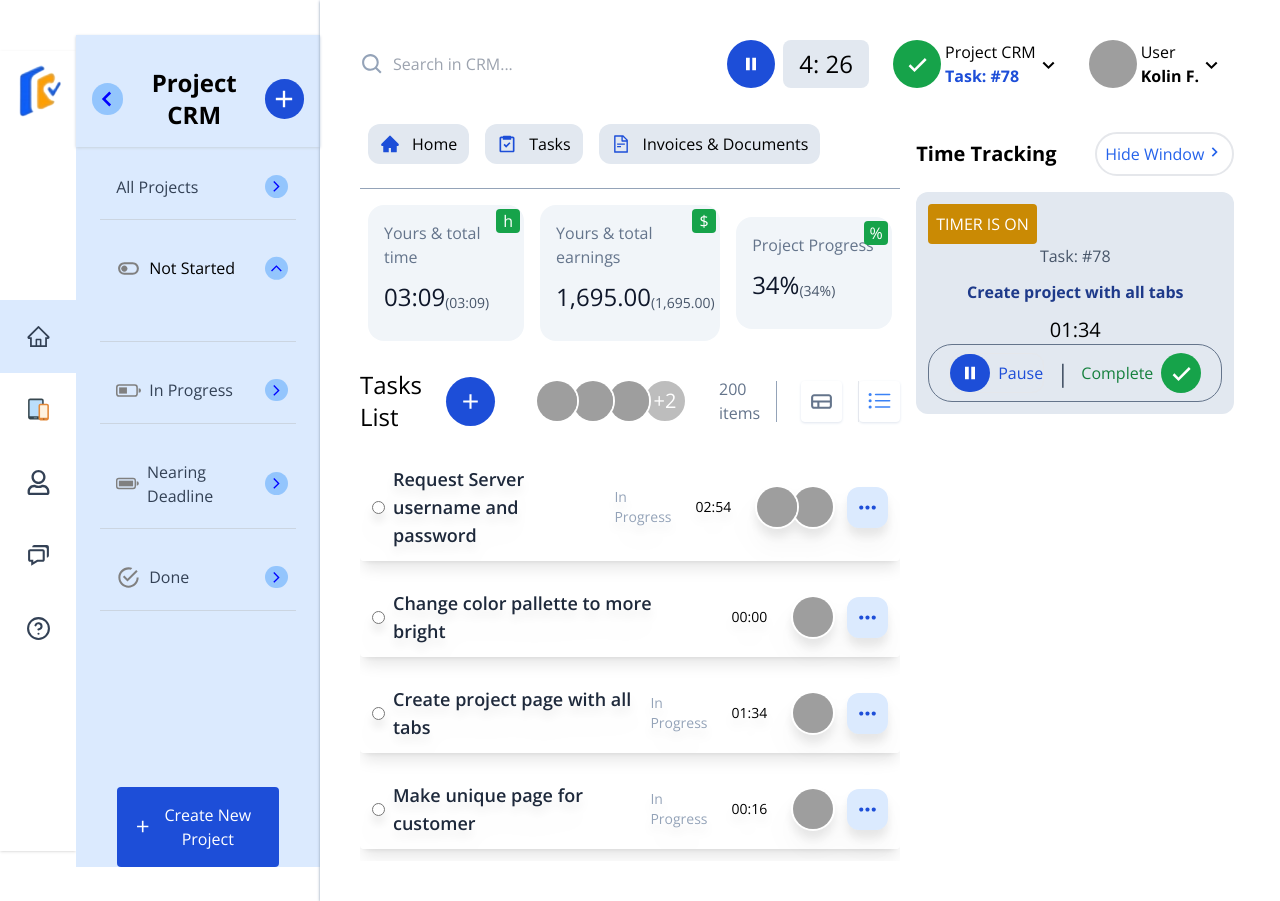
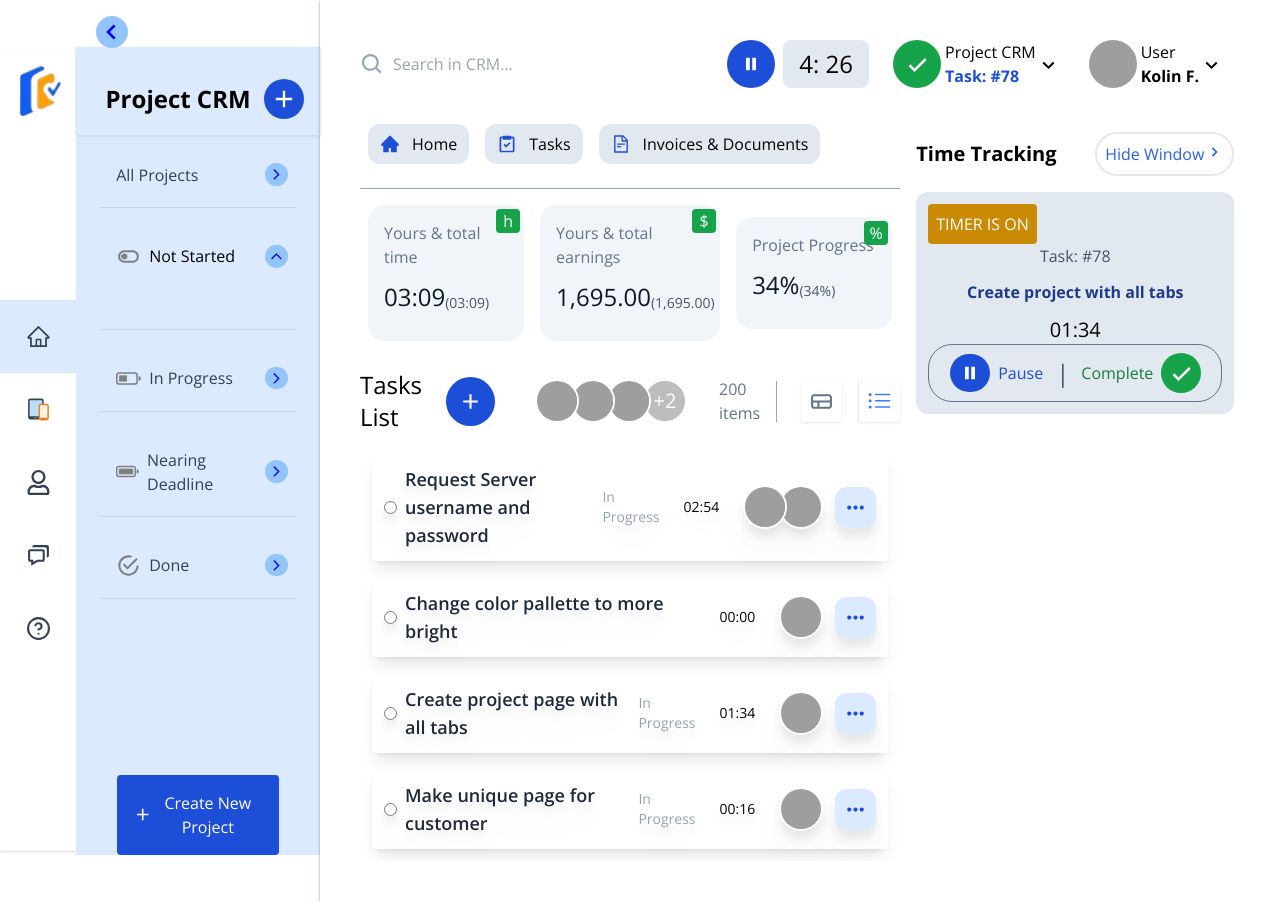
Before and after one commit to chidodev/fyde, a Next.js app: page / in a window 1280 px wide. Built offline with nearby package versions, Linux system fonts and the light colour scheme; grey boxes are pictures that could not be loaded.

Commit message:
[fix]: Fix hide middle bar

```diff
--- a/src/components/Common/CommonComponent.tsx
+++ b/src/components/Common/CommonComponent.tsx
@@ -1,13 +1,18 @@
 import React from 'react'
 import Sidebar from '../Sidebar'
 import MiddleBar from '../MiddleBar/MiddleBar'
+import { BiChevronLeft } from 'react-icons/bi'
+import { useApp } from '@/context/AppContext'
 
 const CommonComponent: React.FC<{ children: React.ReactNode }> = ({ children }) => {
+    const { middleBar, setMiddleBar } = useApp()
+
     return (
         <div className='min-h-screen bg-white w-full flex items-center justify-start'>
+            <BiChevronLeft onClick={() => setMiddleBar(!middleBar)} color='blue' size={25} className={`${!middleBar && "rotate-180"} absolute top-4 left-24 cursor-pointer w-8 h-8 rounded-full flex items-center justify-center bg-blue-300`} />
             <Sidebar />
-            <MiddleBar />
-            <div className='shadow shadow-slate-400 w-9/12 min-h-screen'>
+            {middleBar && <MiddleBar />}
+            <div className={`shadow shadow-slate-400 ${middleBar ? "w-9/12" : "w-full"} min-h-screen`}>
                 {children}
             </div>
         </div>
--- a/src/components/MiddleBar/MiddleBar.tsx
+++ b/src/components/MiddleBar/MiddleBar.tsx
@@ -8,7 +8,7 @@ import MuiAccordionSummary, {
 } from '@mui/material/AccordionSummary';
 import { styled } from '@mui/material/styles';
 import { useState } from 'react';
-import { BiChevronLeft, BiPlus } from 'react-icons/bi';
+import { BiPlus } from 'react-icons/bi';
 
 const Accordion = styled((props: AccordionProps) => (
   <MuiAccordion disableGutters elevation={0} square {...props} />
@@ -62,7 +62,7 @@ const MiddleBar = () => {
   return (
     <div className='bg-blue-100 min-h-screen w-1/5  flex flex-col'>
       <div className='w-full px-4 flex items-center pt-8 justify-between shadow shadow-slate-300 pb-4'>
-        <BiChevronLeft color='blue' size={25} className='cursor-pointer w-8 h-8 rounded-full flex items-center justify-center bg-blue-300' />
+        <div></div>
         <span className='font-bold text-2xl text-center'>Project CRM</span>
         <div className='w-10 h-10 cursor-pointer rounded-full flex items-center justify-center bg-blue-700'>
           <BiPlus size={28} color='white' className='' />
--- /dev/null
+++ b/src/context/AppContext.tsx
@@ -0,0 +1,20 @@
+import React from "react";
+import { useContext } from "react";
+
+const AppContext = React.createContext<any>({});
+
+export const useApp = () => useContext(AppContext);
+
+const AppProvider = ({ children }: { children: React.ReactNode }) => {
+    const [middleBar, setMiddleBar] = React.useState(true);
+
+    return (
+        <AppContext.Provider
+            value={{ middleBar, setMiddleBar }}
+        >
+            {children}
+        </AppContext.Provider>
+    );
+};
+
+export default AppProvider;
--- a/src/pages/_app.tsx
+++ b/src/pages/_app.tsx
@@ -1,10 +1,13 @@
+import AppProvider from '@/context/AppContext'
 import '@/styles/globals.css'
 import THEME from '@/theme'
 import { ThemeProvider } from '@mui/material/styles'
 import type { AppProps } from 'next/app'
 
 export default function App({ Component, pageProps }: AppProps) {
-  return <ThemeProvider theme={THEME}>
-    <Component {...pageProps} />
-  </ThemeProvider>
+  return <AppProvider>
+    <ThemeProvider theme={THEME}>
+      <Component {...pageProps} />
+    </ThemeProvider>
+  </AppProvider>
 }
--- a/src/pages/index.tsx
+++ b/src/pages/index.tsx
@@ -46,7 +46,7 @@ export default function Home() {
                 ))
               }
             </div>
-            <div className='flex flex-col'>
+            <div className='flex w-full flex-col'>
               <div className='w-full my-3 flex items-center justify-between'>
                 <div className='flex items-center'>
                   <span className='text-2xl font-light'>Tasks List</span>
@@ -73,7 +73,7 @@ export default function Home() {
                   </div>
                 </div>
               </div>
-              <div className="w-full h-[52vh] overflow-y-scroll flex flex-col">
+              <div className="w-full px-3 h-[52vh] overflow-y-scroll flex flex-col">
                 {
                   tasks.map((task, index) => (
                     <Task task={task} key={index} />
```
